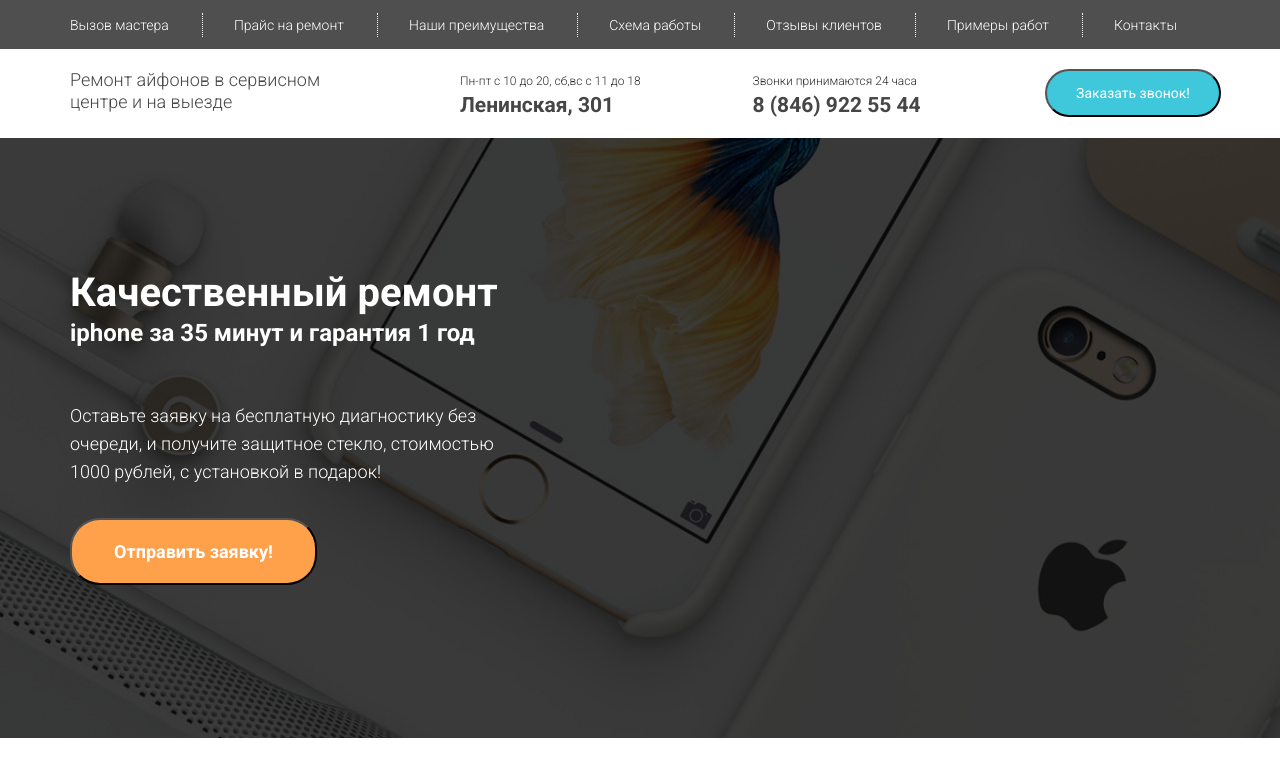
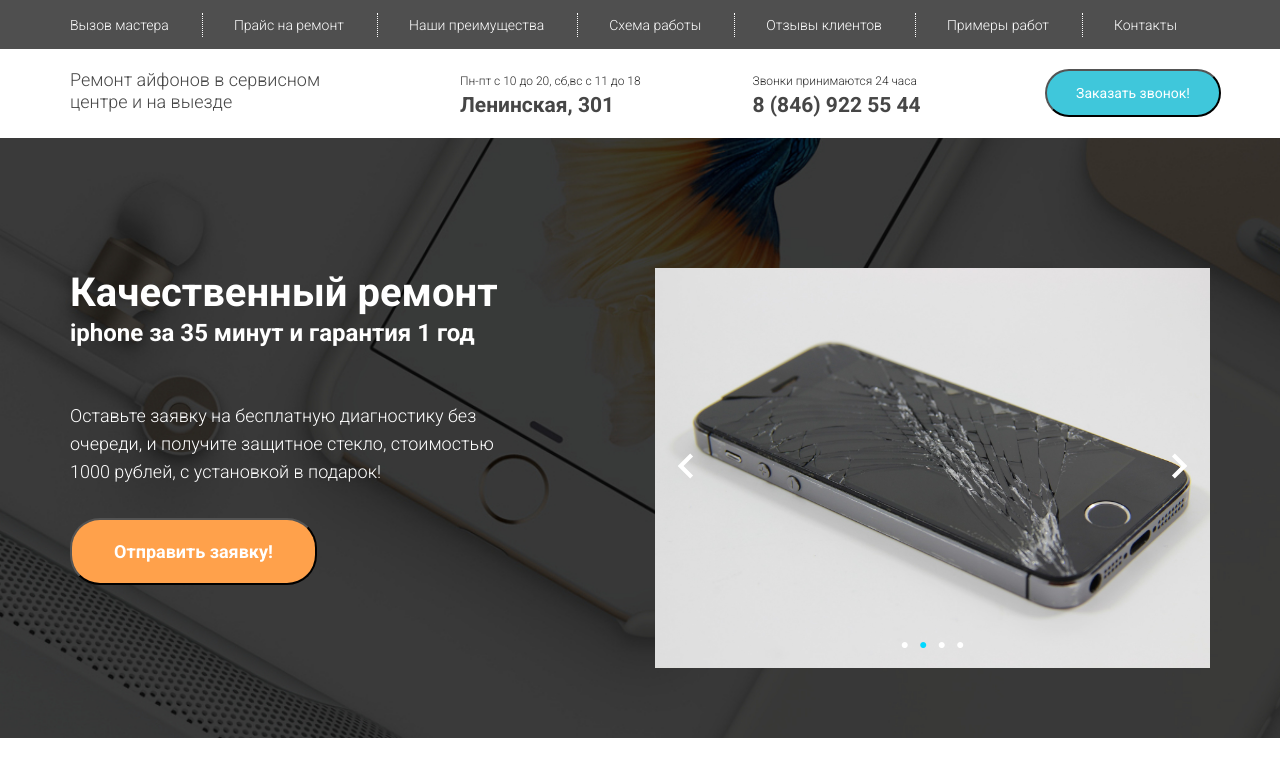
Before and after one commit to VitalyZibulski/React-App-with-slider, a React (Create React App) app: page / in a window 1280 px wide. Shown: the top 776 px of the page. Built offline with nearby package versions, Linux system fonts and the light colour scheme.

Commit message:
add Slider.js

```diff
--- a/src/components/Main.js
+++ b/src/components/Main.js
@@ -3,6 +3,7 @@
 import Row from 'react-bootstrap/lib/Row';
 import Col from 'react-bootstrap/lib/Col';
 import styled from 'styled-components';
+import Slider from './Slider';
 
 
 const Repair = styled.div`
@@ -56,7 +57,7 @@
 					</CallBtn>
 				</Col>
 				<Col lg={6} lgOffset={1}>
-
+					<Slider />
 				</Col>
 			</Row>
 		)
--- a/src/components/Slider.js
+++ b/src/components/Slider.js
@@ -1,34 +1,36 @@
 import React, { Component } from 'react';
 
 import Slide_1 from '../img/slide-1.jpg';
-import Slide_1 from '../img/slide-2.jpg';
-import Slide_1 from '../img/slide-3.jpg';
-import Slide_1 from '../img/slide-4.jpg';
+import Slide_2 from '../img/slide-2.jpg';
+import Slide_3 from '../img/slide-3.jpg';
+import Slide_4 from '../img/slide-4.jpg';
 
 class Slider extends React.Component{
   constructor(props){
     super(props);
     this.state = {
       slides:[{
-        eachSlide:`url{$(Slide_1)}`
+        eachSlide:`url(${Slide_1})`
       },
       {
-        eachSlide:`url{$(Slide_2)}`
+        eachSlide:`url(${Slide_2})`
       },
       {
-        eachSlide:`url{$(Slide_3)}`
+        eachSlide:`url(${Slide_3})`
       },
       {
-        eachSlide:`url{$(Slide_4)}`
+        eachSlide:`url(${Slide_4})`
       },
       ],
-      autoplay:false,
+      autoplay:true,
       active:0,
       max:0
     }
     this.state.max = this.state.slides.length;
     this.intervalBetweenSlides = this.intervalBetweenSlides.bind(this);
-    this.toggleAutoPlay() = this.toggleAutoPlay.bind(this);
+    this.toggleAutoPlay = this.toggleAutoPlay.bind(this);
+    this.nextOne = this.nextOne.bind(this);
+    this.prevOne = this.prevOne.bind(this);
   }
 
   componentDidMount(){
@@ -38,11 +40,11 @@
     clearInterval(this.interval)
   }
   intervalBetweenSlides(){
-    if(this.state.autoplay == true){
-      if(this.state.ative === this.state.max-1){
+    if(this.state.autoplay === true){
+      if(this.state.active === this.state.max - 1){
           this.state.active = 0
       } else {
-        this.active++
+        this.state.active++
       }
       this.setState({
         active:this.state.active
@@ -54,4 +56,128 @@
       autoplay:!this.state.autoplay
     })
   }
+  nextOne(){
+    (this.state.active < this.state.max - 1) ?
+    this.setState({
+      active:this.state.active + 1
+    }) :
+    this.setState({
+      active:0
+    })
+  }
+  prevOne(){
+     this.state.active > 0 ?
+       this.setState({
+        active:this.state.active - 1
+    }) :
+    this.setState({
+      active:this.state.max - 1
+    })
+  }
+  dots(index,event){
+    this.setState({
+      active:index
+    })
+  }
+  isActive(value){
+      if(this.state.active === value){
+        return 'active'
+      }
+    }
+
+  setSliderStyles(){
+    const transition = this.state.active * - 100/this.state.slides.length;
+
+      return {
+        width:(this.state.slides.length * 100) + '%',
+        transform: `translateX(${transition}%)`
+      }
+  }
+  renderSlides(){
+    const transition = -100/this.state.slides.length;
+
+    return this.state.slides.map((item,index) => (
+        <div
+          className='each-slide'
+          key = {index}
+          style = {{backgroundImage:item.eachSlide, width: transition}}>
+        </div>
+      ))
+  }
+  renderDots(){
+    return this.state.slides.map((item,index) => (
+        <li
+        className={this.isActive(index) + ' dots'}
+        key={index}
+        ref="dots"
+        onClick={this.dots.bind(this,index)}>
+        <a>&#9679;</a>
+        </li>
+    ))
+  }
+  renderPlayStop(){
+    let playStop;
+
+    if(this.state.autoplay){
+      playStop = <svg fill='#FFFFFF' height='24' viewBox='0 0 24 24' width='24'>
+                    <path d='M0 0h24v24H0z' fill='none'/>
+                    <path d='M12 2C6.48 2 2 6.48 2 12s4.48 10 10 10 10-4.48 10-10S17.52 2 12 2zm-1 14H9V8h2v8zm4 0h-2V8h2v8z'/>
+                </svg>;
+    } else {
+      playStop = <svg fill='#FFFFFF' height='24' viewBox='0 0 24 24' width='24'>
+                    <path d='M0 0h24v24H0z' fill='none'/>
+                    <path d='M12 2C6.48 2 2 6.48 2 12s4.48 10 10 10 10-4.48 10-10S17.52 2 12 2zm-2 14.5v-9l6 4.5-6 4.5z'/>
+                </svg>;
+    }
+    return playStop
+  }
+  renderArrows(){
+    return(
+      <div>
+        <button
+          type="button"
+          className="arrows prev"
+          onClick={this.prevOne}>
+          <svg fill='#FFFFFF' width='50' height='50' viewBox='0 0 24 24'>
+            <path d='M15.41 7.41L14 6l-6 6 6 6 1.41-1.41L10.83 12z'/>
+            <path d='M0 0h24v24H0z' fill='none'/>
+          </svg>
+          </button>
+        <button
+          type="button"
+          className="arrows next"
+          onClick={this.nextOne}>
+          <svg fill='#FFFFFF' height='50' viewBox='0 0 24 24' width='50'>
+            <path d='M10 6L8.59 7.41 13.17 12l-4.58 4.59L10 18l6-6z'/>
+            <path d='M0 0h24v24H0z' fill='none'/>
+          </svg>
+        </button>
+        </div>
+      )
+  }
+  render(){
+      return (
+        <div className="slider">
+          <div
+          className="wrapper"
+          style={this.setSliderStyles()}>
+          {this.renderSlides()}
+          </div>
+
+          {this.renderArrows()}
+
+          <ul className="dots-container">
+            {this.renderDots()}
+          </ul>
+
+          <a>
+          className="toggle-play"
+          onClick={this.toggleAutoPlay}>
+          {this.renderPlayStop()}
+          </a>
+        </div>
+      )
+  }
 }
+
+export default Slider
```
